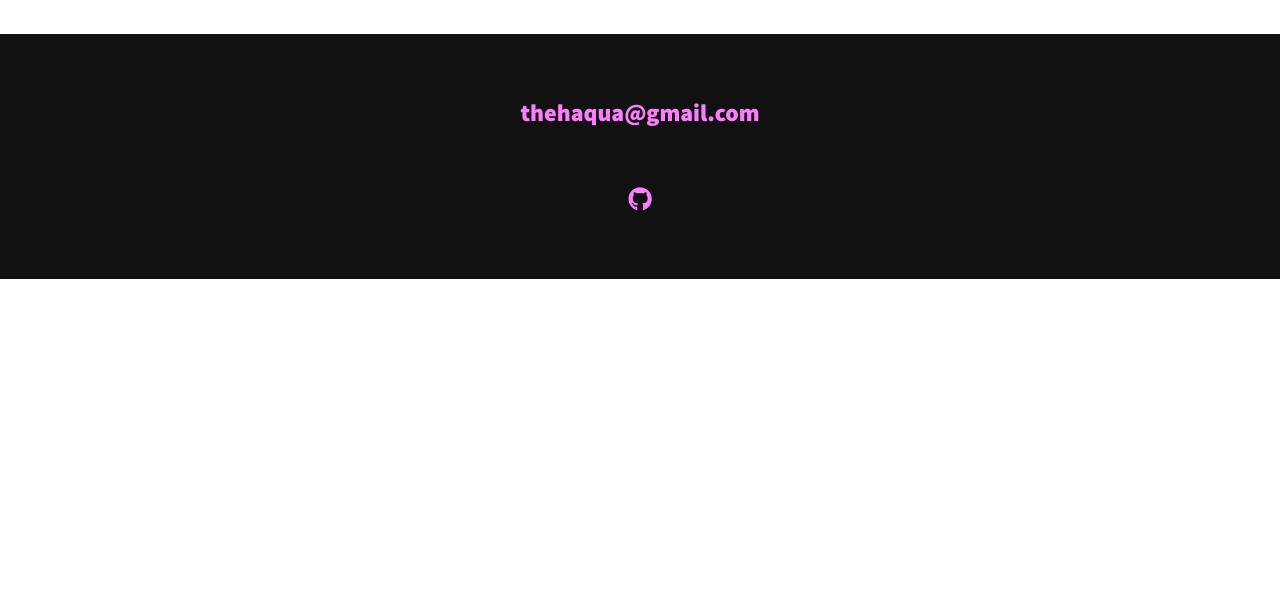
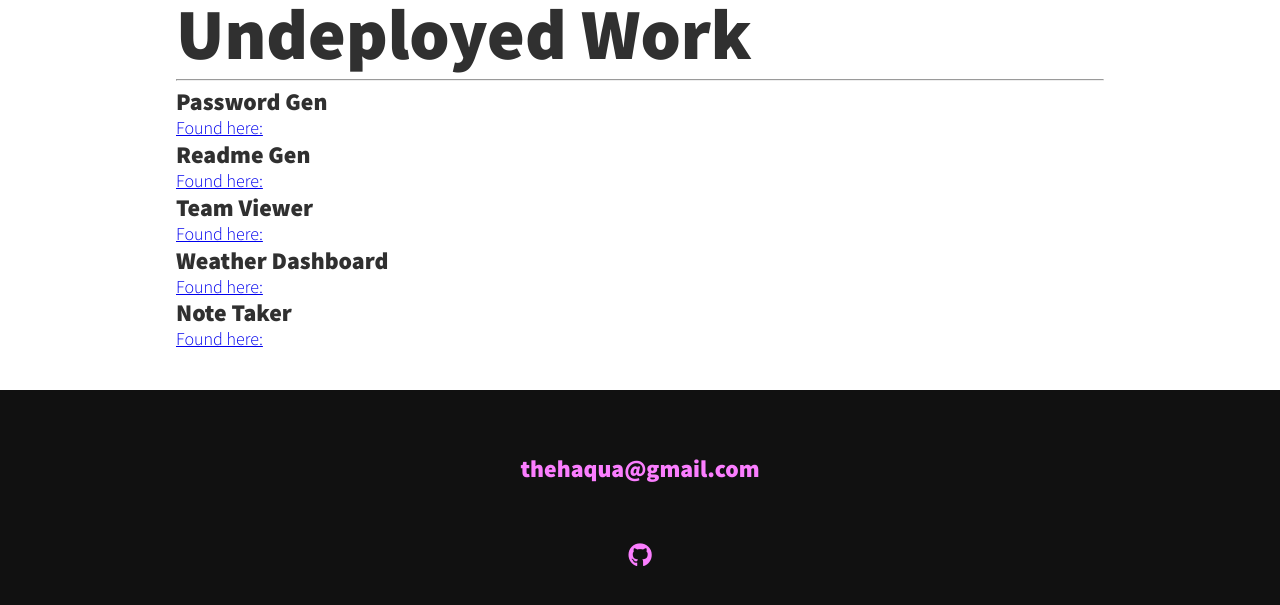
Before and after one commit to thehaqua/MyPortfolio, a plain HTML site: page Index.html in a window 1280 px wide. Shown: the part 2302-2907 px from the top of the page. Before the commit the page ends 2581 px from the top, so only its background shows below. Drawn offline with nearby package versions, Linux system fonts and the light colour scheme.

Commit message:
Updated with Undeployed Work

```diff
--- a/Index.html
+++ b/Index.html
@@ -59,10 +59,21 @@
                 </a>
                 <h3>Who's Your Daddy Project</h3>
                 <a href="https://github.com/eliselabonte/whos-your-daddy">
-                    <img src="assets/img/dad_screenshot.png" alt="Screenshot">
+                    <img src="assets/img/dad_screenshot.png" alt="Screenshot"></a>
+                    <h1>Undeployed Work</h1>
+                    <hr>
+                <h3>Password Gen</h3>
+                <a href="https://github.com/thehaqua/passgen">Found here:</a>
 
+                <h3>Readme Gen</h3>
+                <a href="https://github.com/thehaqua/readme-gen">Found here:</a>
 
-
+                <h3>Team Viewer</h3>
+                <a href="https://github.com/thehaqua/team-viewer">Found here:</a>
+                <h3>Weather Dashboard</h3>
+                <a href="https://github.com/thehaqua/Weather-Dashboard">Found here:</a>
+                <h3>Note Taker</h3>
+                <a href="https://github.com/thehaqua/Note-Taker">Found here:</a>
 
 
             </div>
```
